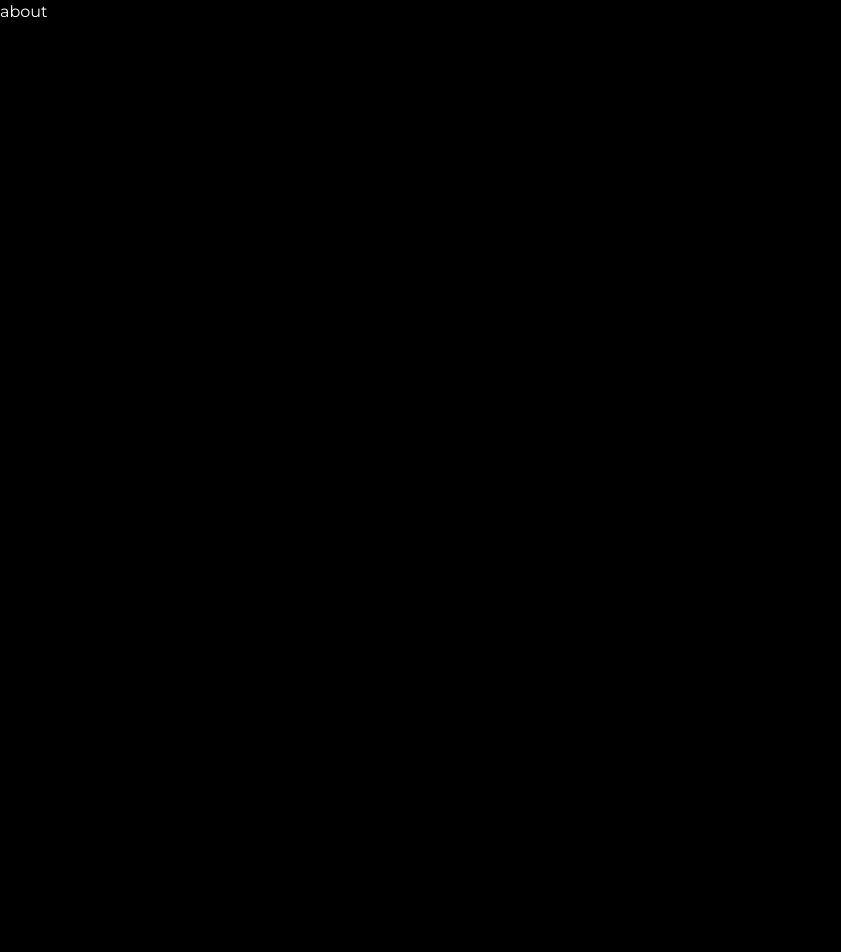
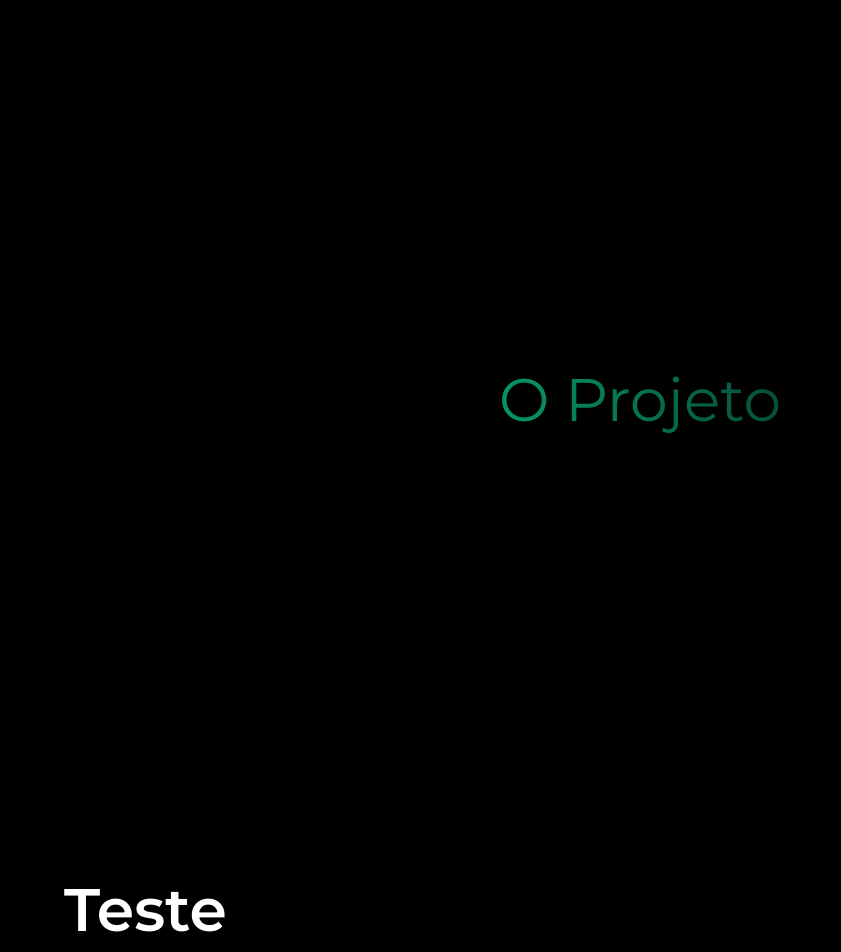
Before and after one commit to rodrfentanes21/ti6-front, a Next.js app: page /about in a window 1280 px wide. Shown: the top 952 px of the page, without its empty margins (0-841 px from the left). Before the commit the page ends 800 px from the top, so only its background shows below. Built offline with nearby package versions, Linux system fonts and the light colour scheme.

Commit message:
divided the about scections into components

```diff
--- a/app/about/page.tsx
+++ b/app/about/page.tsx
@@ -1,3 +1,29 @@
+import AboutComponent from '@/components/AboutPage/AboutComponent';
+
 export default function Home() {
-	return <div className='text-underline'>about</div>;
+	return (
+		<main className='w-screen lg:w-full flex flex-col justify-center items-center gap-10'>
+			<section className='w-full h-screen flex justify-center items-center'>
+				<div className='text-transparent bg-clip-text bg-gradient-to-r from-emerald-600 to-emerald-900 text-6xl h-48 grid place-items-center'>
+					O Projeto
+				</div>
+			</section>
+			<AboutComponent
+				title='Teste'
+				body='Lorem ipsum dolor sit amet consectetur adipisicing elit. Placeat eveniet at praesentium deserunt suscipit cupiditate, aliquid alias voluptatum aspernatur ut, quaerat, minus obcaecati vel nobis voluptatibus ipsa facere possimus libero. Lorem ipsum dolor sit amet consectetur adipisicing elit. Perspiciatis dolor ab corporis odio aperiam veritatis est eaque, architecto magni ipsa culpa esse eius libero labore! Nulla sapiente dolor mollitia eveniet! Lorem ipsum dolor sit amet consectetur adipisicing elit. Placeat eveniet at praesentium deserunt suscipit cupiditate, aliquid alias voluptatum aspernatur ut, quaerat, minus obcaecati vel nobis voluptatibus ipsa facere possimus libero. Lorem ipsum dolor sit amet consectetur adipisicing elit. Perspiciatis dolor ab corporis odio aperiam veritatis est eaque, architecto magni ipsa culpa esse eius libero labore! Nulla sapiente dolor mollitia eveniet!'
+				// add image props later
+			/>
+			<AboutComponent
+				title='Teste'
+				body='Lorem ipsum dolor sit amet consectetur adipisicing elit. Placeat eveniet at praesentium deserunt suscipit cupiditate, aliquid alias voluptatum aspernatur ut, quaerat, minus obcaecati vel nobis voluptatibus ipsa facere possimus libero. Lorem ipsum dolor sit amet consectetur adipisicing elit. Perspiciatis dolor ab corporis odio aperiam veritatis est eaque, architecto magni ipsa culpa esse eius libero labore! Nulla sapiente dolor mollitia eveniet! Lorem ipsum dolor sit amet consectetur adipisicing elit. Placeat eveniet at praesentium deserunt suscipit cupiditate, aliquid alias voluptatum aspernatur ut, quaerat, minus obcaecati vel nobis voluptatibus ipsa facere possimus libero. Lorem ipsum dolor sit amet consectetur adipisicing elit. Perspiciatis dolor ab corporis odio aperiam veritatis est eaque, architecto magni ipsa culpa esse eius libero labore! Nulla sapiente dolor mollitia eveniet!'
+				// add image props later
+				reversed
+			/>
+			<AboutComponent
+				title='Teste'
+				body='Lorem ipsum dolor sit amet consectetur adipisicing elit. Placeat eveniet at praesentium deserunt suscipit cupiditate, aliquid alias voluptatum aspernatur ut, quaerat, minus obcaecati vel nobis voluptatibus ipsa facere possimus libero. Lorem ipsum dolor sit amet consectetur adipisicing elit. Perspiciatis dolor ab corporis odio aperiam veritatis est eaque, architecto magni ipsa culpa esse eius libero labore! Nulla sapiente dolor mollitia eveniet! Lorem ipsum dolor sit amet consectetur adipisicing elit. Placeat eveniet at praesentium deserunt suscipit cupiditate, aliquid alias voluptatum aspernatur ut, quaerat, minus obcaecati vel nobis voluptatibus ipsa facere possimus libero. Lorem ipsum dolor sit amet consectetur adipisicing elit. Perspiciatis dolor ab corporis odio aperiam veritatis est eaque, architecto magni ipsa culpa esse eius libero labore! Nulla sapiente dolor mollitia eveniet!'
+				// add image props later
+			/>
+		</main>
+	);
 }
--- /dev/null
+++ b/components/AboutPage/AboutComponent.tsx
@@ -0,0 +1,27 @@
+interface AboutComponentProps {
+	title: string;
+	body: string;
+	// add image later
+	reversed?: boolean;
+}
+
+function AboutComponent({ title, body, reversed }: AboutComponentProps) {
+	const flexDirection = reversed ? 'row-reverse' : 'row';
+	return (
+		<section
+			className={`flex flex-col lg:flex-${flexDirection} justify-start h-screen w-[90%] items-start py-10`}>
+			<div className='h-full w-full lg:w-1/2 flex flex-col gap-5'>
+				<h2 className=' text-dodgerblue-100 text-2xl md:text-3xl lg:text-6xl font-semibold flex justify-start items-center'>
+					{title}
+				</h2>
+				<p className='text-xs md:text-sm lg:text-base'>{body}</p>
+			</div>
+			<div className='h-full w-screen lg:w-1/2 grid place-items-center text-2x1'>
+				{/* <Image src={image} alt="Descrição da imagem" width={250} height={250} />*/}
+				teste
+			</div>
+		</section>
+	);
+}
+
+export default AboutComponent;
```
